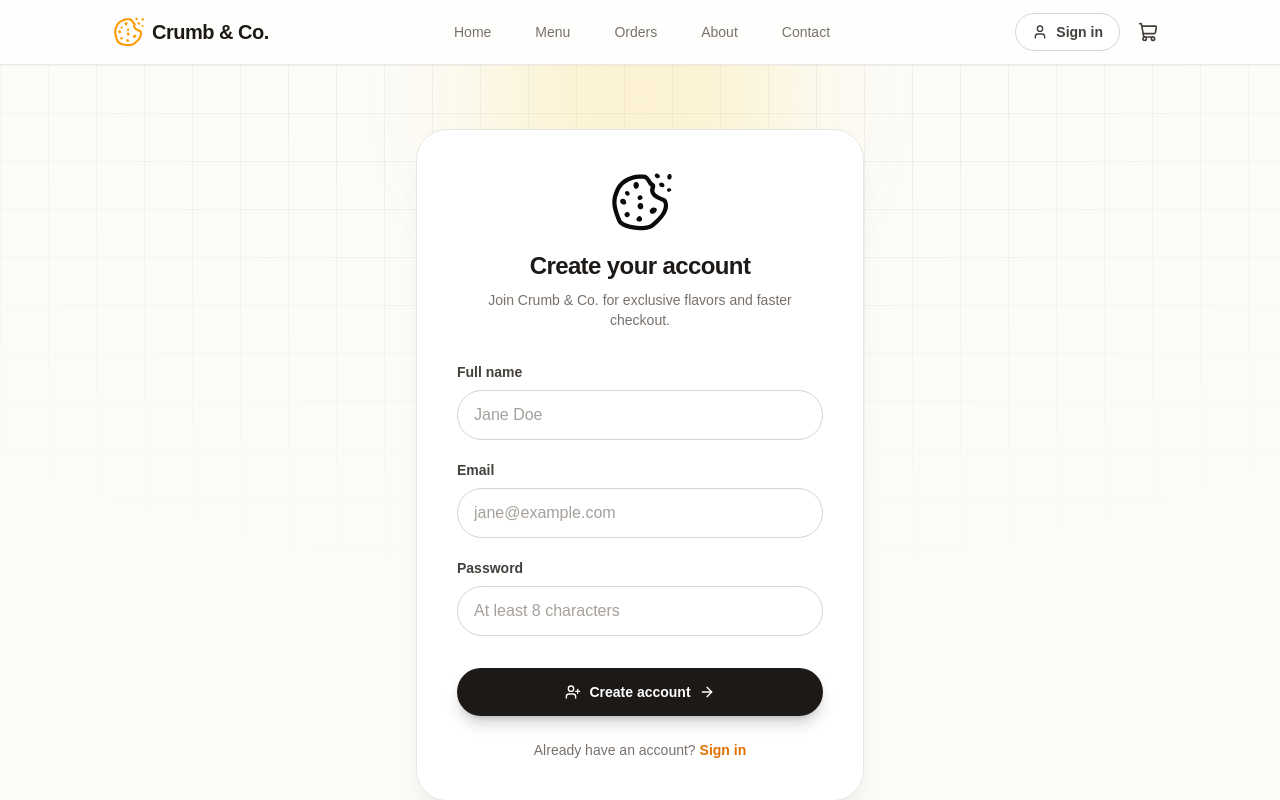
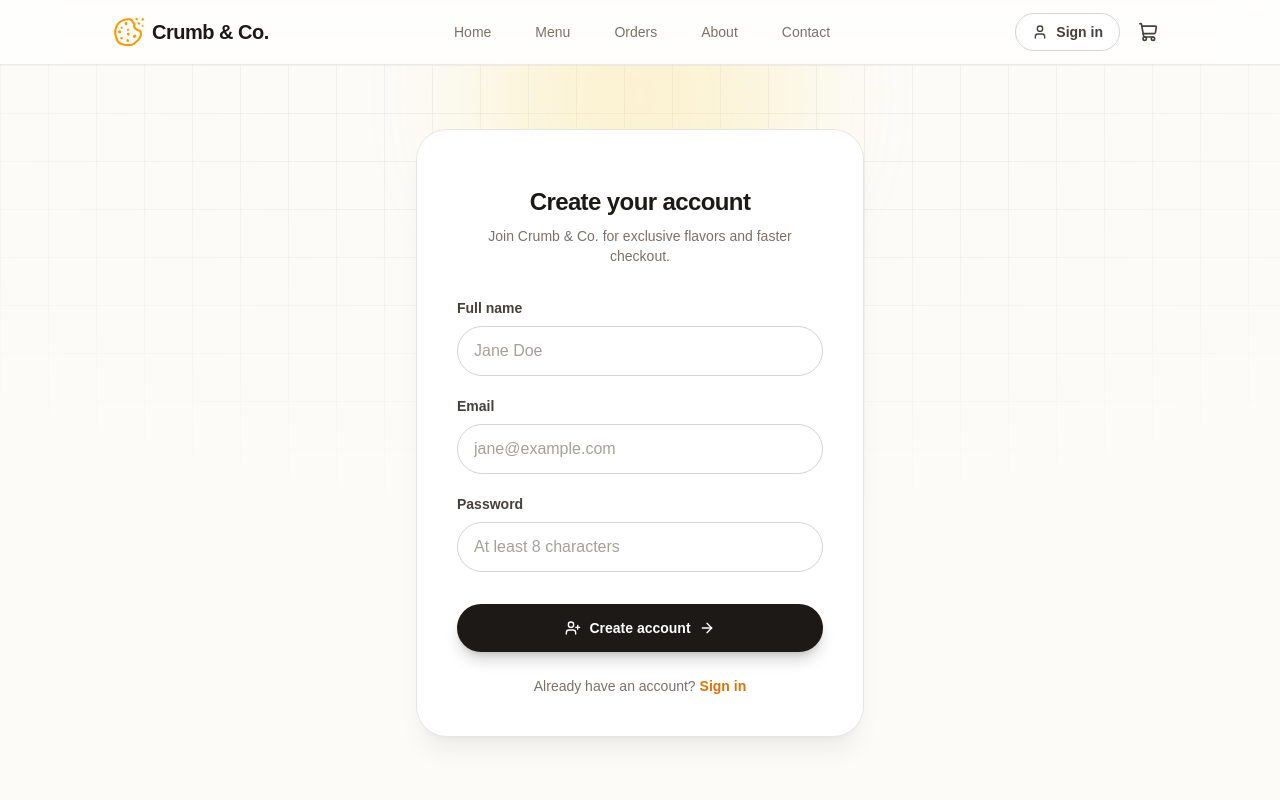
Before and after one commit to juliarina/cookie-store, a React (Vite) app: page /register in a window 1280 px wide. Shown: the top 800 px of the page. Built offline with nearby package versions, Linux system fonts and the light colour scheme.

Commit message:
style: remove cookie logo from login and register pages

```diff
--- a/src/pages/Login.tsx
+++ b/src/pages/Login.tsx
@@ -1,7 +1,6 @@
 import { useState, type FormEvent } from "react"
 import { Link, useLocation, useNavigate } from "react-router"
 import { ArrowRight, LogIn } from "lucide-react"
-import { RxCookie } from "react-icons/rx"
 import { useAuth } from "../context/AuthContext"
 
 const inputClasses =
@@ -39,7 +38,6 @@ export default function Login() {
       <div className="relative w-full max-w-md">
         <div className="rounded-3xl border border-stone-200 bg-white p-8 shadow-xl shadow-stone-900/5 sm:p-10">
           <div className="flex flex-col items-center text-center">
-            <RxCookie className="h-16 w-16" />
             <h1 className="mt-4 text-2xl font-bold tracking-tight text-stone-900">
               Welcome back
             </h1>
--- a/src/pages/Register.tsx
+++ b/src/pages/Register.tsx
@@ -1,7 +1,6 @@
 import { type FormEvent } from "react"
 import { Link, useLocation, useNavigate } from "react-router"
 import { ArrowRight, UserPlus } from "lucide-react"
-import { RxCookie } from "react-icons/rx"
 import { useAuth } from "../context/AuthContext"
 
 const inputClasses =
@@ -33,7 +32,6 @@ export default function Register() {
       <div className="relative w-full max-w-md">
         <div className="rounded-3xl border border-stone-200 bg-white p-8 shadow-xl shadow-stone-900/5 sm:p-10">
           <div className="flex flex-col items-center text-center">
-            <RxCookie className="h-16 w-16" />
             <h1 className="mt-4 text-2xl font-bold tracking-tight text-stone-900">
               Create your account
             </h1>
```
